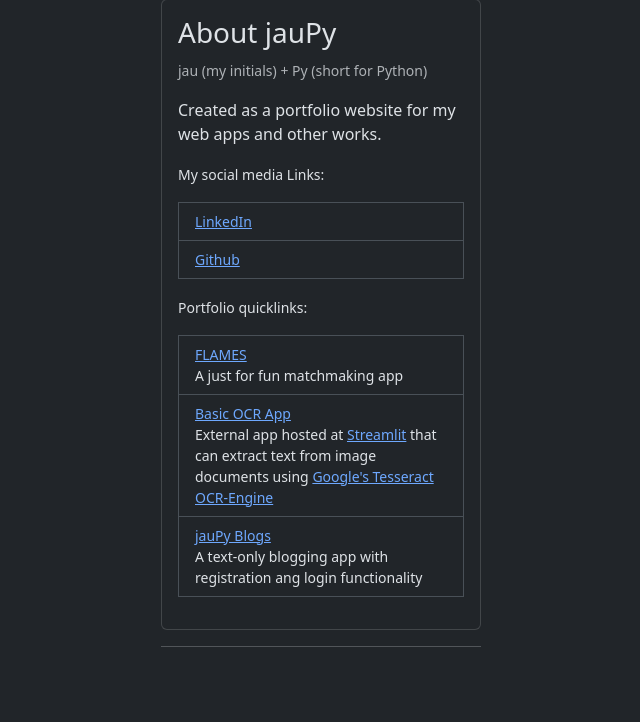
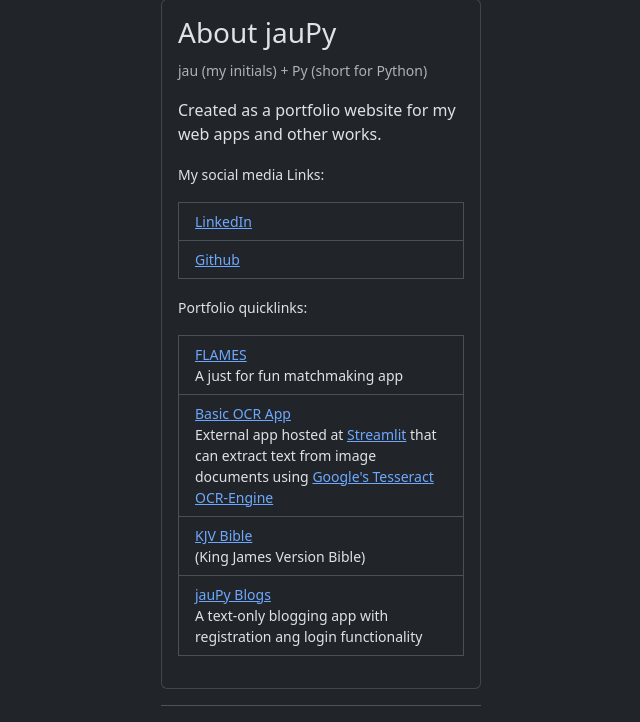
Before and after one commit to jedoyt/flask_pyanywhere_app, a Flask app: page /about in a window 1280 px wide. Shown: the part 90-812 px from the top of the page, without its empty margins (319-959 px from the left). Before the commit the page ends 737 px from the top, so only its background shows below. Run offline with Flask 3, Linux system fonts and the light colour scheme.

Commit message:
Added link to KJV Bible on about page

```diff
--- a/app/templates/about.html
+++ b/app/templates/about.html
@@ -24,6 +24,7 @@
                     <li class="list-group-item"><a class="card-link" href="{{ url_for('flames_app.matchmake') }}" target="_blank">FLAMES</a><br>A just for fun matchmaking app</li>
                     <li class="list-group-item"><a class="card-link" href="https://jaupy-basic-ocr-app.streamlit.app/" target="_blank">Basic OCR App</a><br>External app hosted at
                         <a href="https://streamlit.io/" target="_blank">Streamlit</a> that can extract text from image documents using <a href="https://en.wikipedia.org/wiki/Tesseract_(software)" target="_blank">Google's Tesseract OCR-Engine</a></li>
+                        <li class="list-group-item"><a class="card-link" href="{{ url_for('kjv_bible.index') }}" target="_blank">KJV Bible</a><br>(King James Version Bible)</li>
                     <li class="list-group-item"><a class="card-link" href="{{ url_for('core.index') }}" target="_blank">jauPy Blogs</a><br>A text-only blogging app with registration ang login functionality</li>
                     </ul>
             </small>
```
